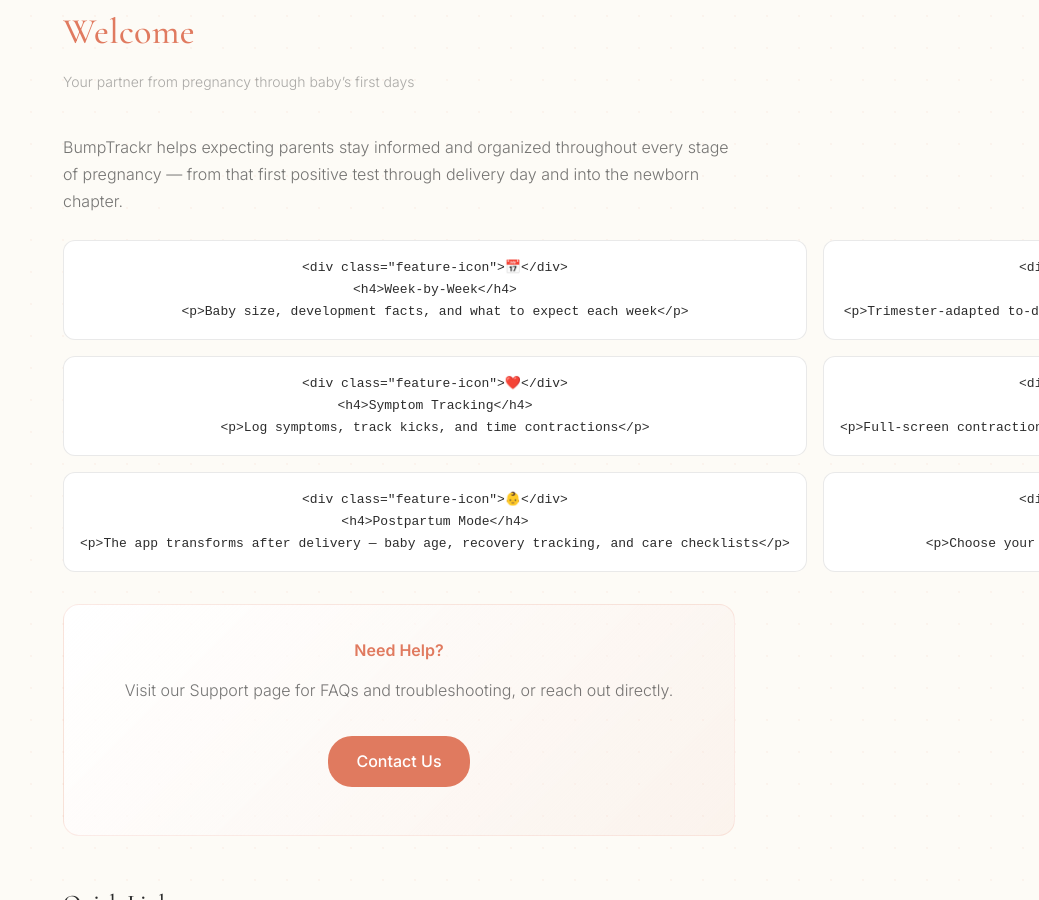
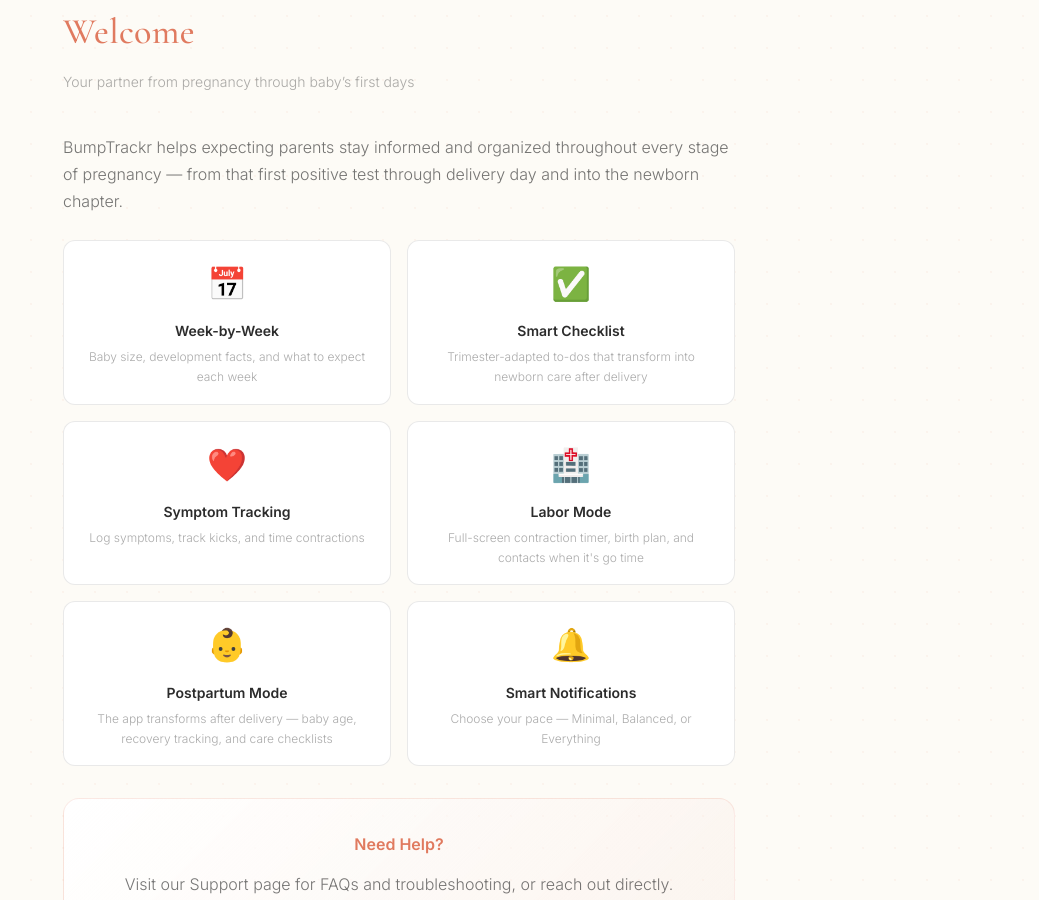
Before and after one commit to conching/pregnancytracker-support, a Jekyll site: the page built from index.md, in a window 1280 px wide and 900 px high, scrolled down 354 px. Shown: the whole window, without its empty margins (241-1280 px from the left). Built offline with Jekyll 4.4.1, drawn with Linux system fonts in a browser that asks for light colours.

Commit message:
Fix feature grid HTML rendering on home page

```diff
--- a/index.md
+++ b/index.md
@@ -8,37 +8,13 @@ title: BumpTrackr
 
 BumpTrackr helps expecting parents stay informed and organized throughout every stage of pregnancy — from that first positive test through delivery day and into the newborn chapter.
 
-<div class="feature-grid">
-  <div class="feature-item">
-    <div class="feature-icon">📅</div>
-    <h4>Week-by-Week</h4>
-    <p>Baby size, development facts, and what to expect each week</p>
-  </div>
-  <div class="feature-item">
-    <div class="feature-icon">✅</div>
-    <h4>Smart Checklist</h4>
-    <p>Trimester-adapted to-dos that transform into newborn care after delivery</p>
-  </div>
-  <div class="feature-item">
-    <div class="feature-icon">❤️</div>
-    <h4>Symptom Tracking</h4>
-    <p>Log symptoms, track kicks, and time contractions</p>
-  </div>
-  <div class="feature-item">
-    <div class="feature-icon">🏥</div>
-    <h4>Labor Mode</h4>
-    <p>Full-screen contraction timer, birth plan, and contacts when it's go time</p>
-  </div>
-  <div class="feature-item">
-    <div class="feature-icon">👶</div>
-    <h4>Postpartum Mode</h4>
-    <p>The app transforms after delivery — baby age, recovery tracking, and care checklists</p>
-  </div>
-  <div class="feature-item">
-    <div class="feature-icon">🔔</div>
-    <h4>Smart Notifications</h4>
-    <p>Choose your pace — Minimal, Balanced, or Everything</p>
-  </div>
+<div class="feature-grid" markdown="0">
+<div class="feature-item"><div class="feature-icon">📅</div><h4>Week-by-Week</h4><p>Baby size, development facts, and what to expect each week</p></div>
+<div class="feature-item"><div class="feature-icon">✅</div><h4>Smart Checklist</h4><p>Trimester-adapted to-dos that transform into newborn care after delivery</p></div>
+<div class="feature-item"><div class="feature-icon">❤️</div><h4>Symptom Tracking</h4><p>Log symptoms, track kicks, and time contractions</p></div>
+<div class="feature-item"><div class="feature-icon">🏥</div><h4>Labor Mode</h4><p>Full-screen contraction timer, birth plan, and contacts when it's go time</p></div>
+<div class="feature-item"><div class="feature-icon">👶</div><h4>Postpartum Mode</h4><p>The app transforms after delivery — baby age, recovery tracking, and care checklists</p></div>
+<div class="feature-item"><div class="feature-icon">🔔</div><h4>Smart Notifications</h4><p>Choose your pace — Minimal, Balanced, or Everything</p></div>
 </div>
 
 <div class="contact-card">
```
